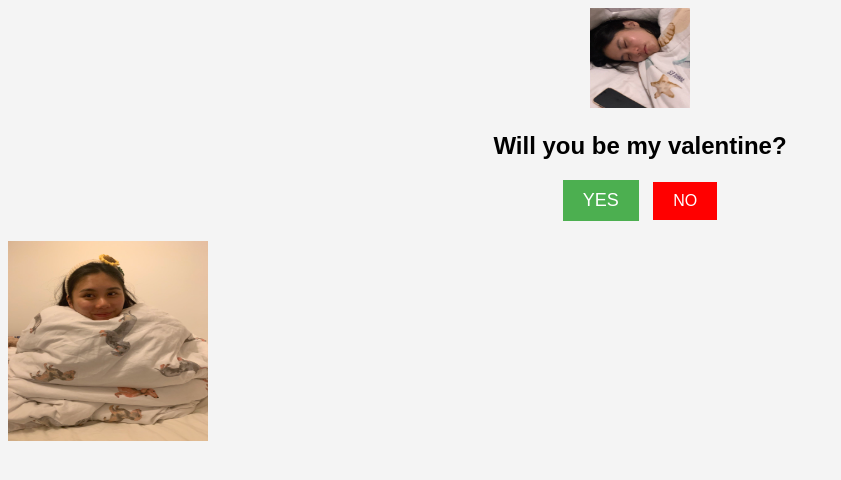
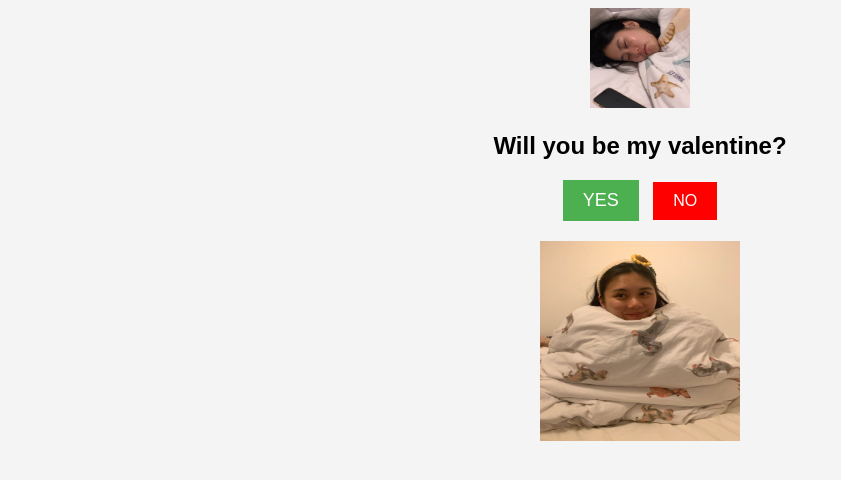
Before and after one commit to NgHanWei/shermie, a plain HTML site: page index.html in a window 1280 px wide. Both pictures are taken after a click on the button "YES". Shown: the whole page, without its empty margins (0-841 px from the left). Drawn offline with Linux system fonts and the light colour scheme.

Commit message:
Update index.html

```diff
--- a/index.html
+++ b/index.html
@@ -41,7 +41,7 @@
             display: none;
             width: 200px;
             height: 200px;
-            margin-top: 20px;
+            margin: 20px auto; /* Center the image horizontally */
         }
     </style>
 </head>
@@ -70,7 +70,7 @@
             var randomText = texts[Math.floor(Math.random() * texts.length)];
 
             noButton.innerHTML = randomText;
-            increaseSize(); // Call the function to increase the size when the "NO" button is pressed
+            // Do not call the displayResultImage() function here
         }
 
         function displayResultImage() {
```
